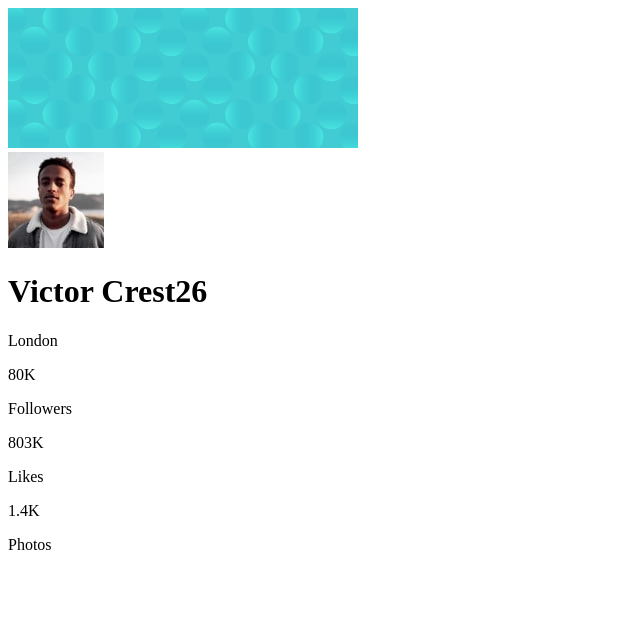
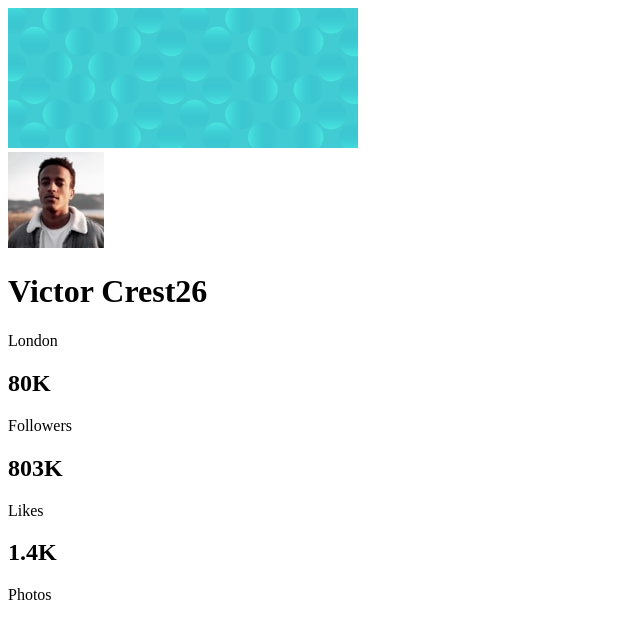
Before and after one commit to rflkowalski/fem-newbie-profile-card-component, a plain HTML site: page index.html in a window 1280 px wide. Shown: the whole page, without its empty margins (0-640 px from the left). Drawn offline with Linux system fonts and the light colour scheme.

Commit message:
Update index.html
- change stucture in <footer>, add <h2> elements in place of <p>

```diff
--- a/index.html
+++ b/index.html
@@ -22,15 +22,15 @@
                 </div>
                 <div class="footer">
                     <div class="stats">
-                        <p class="stats__number">80K</p>
+                        <h2 class="stats__number">80K</h2>
                         <p class="stats__desc">Followers</p>
                     </div>
                     <div class="stats">
-                        <p class="stats__number">803K</p>
+                        <h2 class="stats__number">803K</h2>
                         <p class="stats__desc">Likes</p>
                     </div>
                     <div class="stats">
-                        <p class="stats__number">1.4K</p>
+                        <h2 class="stats__number">1.4K</h2>
                         <p class="stats__desc">Photos</p>
                     </div>
                 </div>
```
